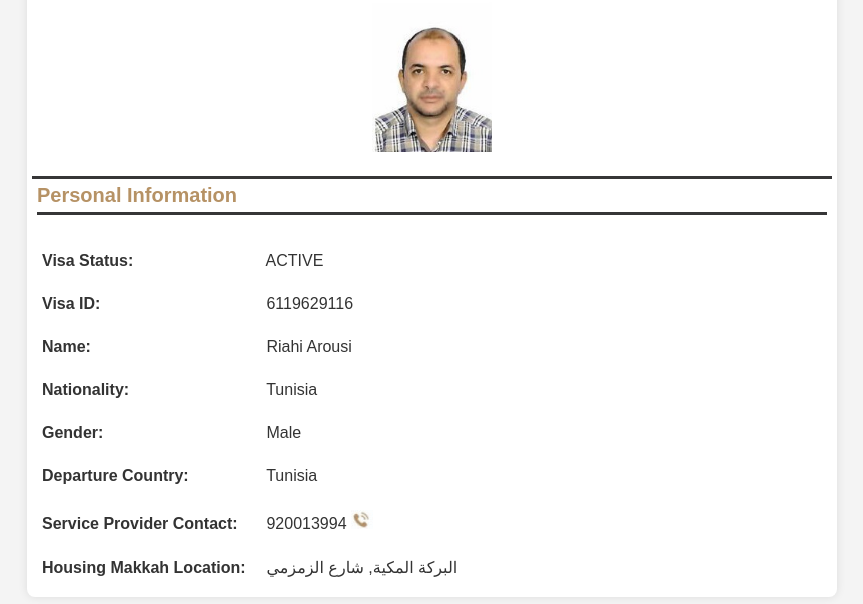
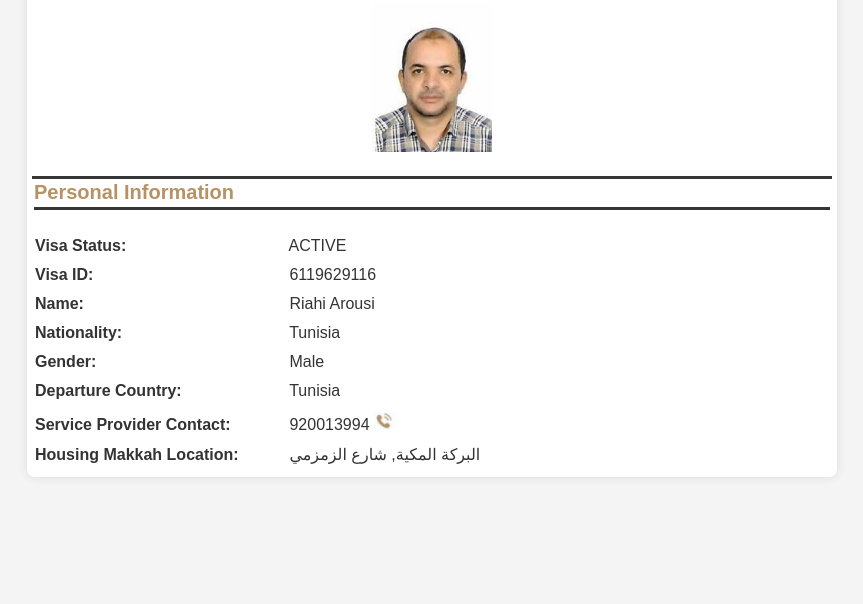
Before and after one commit to nusukcard-haj-gov/gov.sa-card, a plain HTML site: page index.html in a window 1280 px wide. Shown: the part 196-800 px from the top of the page, without its empty margins (208-1071 px from the left). Drawn offline with Linux system fonts and the light colour scheme.

Commit message:
Update stylesheet.css

```diff
--- a/stylesheet.css
+++ b/stylesheet.css
@@ -56,7 +56,7 @@ body {
 
 /* Personal Information Styles */
 .personal-info {
-    padding: 5px;
+    padding: 2px;
     border-top: 3px solid #363637;
 }
 
@@ -64,13 +64,13 @@ body {
     color: #B69265;
     margin-top: 0;
     font-size: 20px;
-    padding-bottom: 5px;
+    padding-bottom: 3px;
     border-bottom: 3px solid #363637;
 }
 
 /* Info Items Styles */
 .info-item {
-    padding: 10px;
+    padding: 3px;
 }
 
 .info-item {
@@ -79,6 +79,6 @@ body {
 
 .info-item strong {
     display: inline-block;
-    width: 220px;
+    width: 250px;
     font-weight: bold;
 }
```
